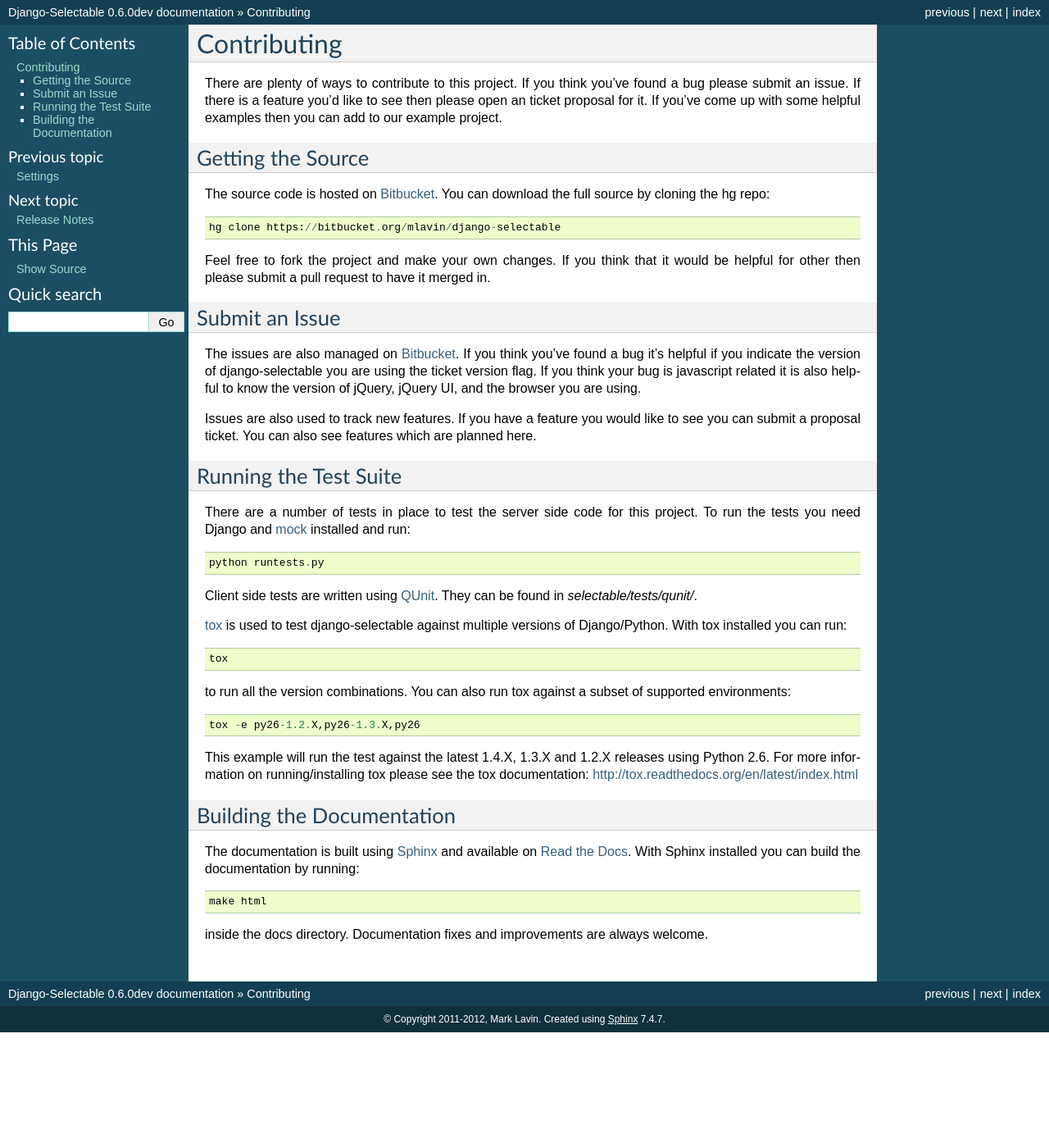
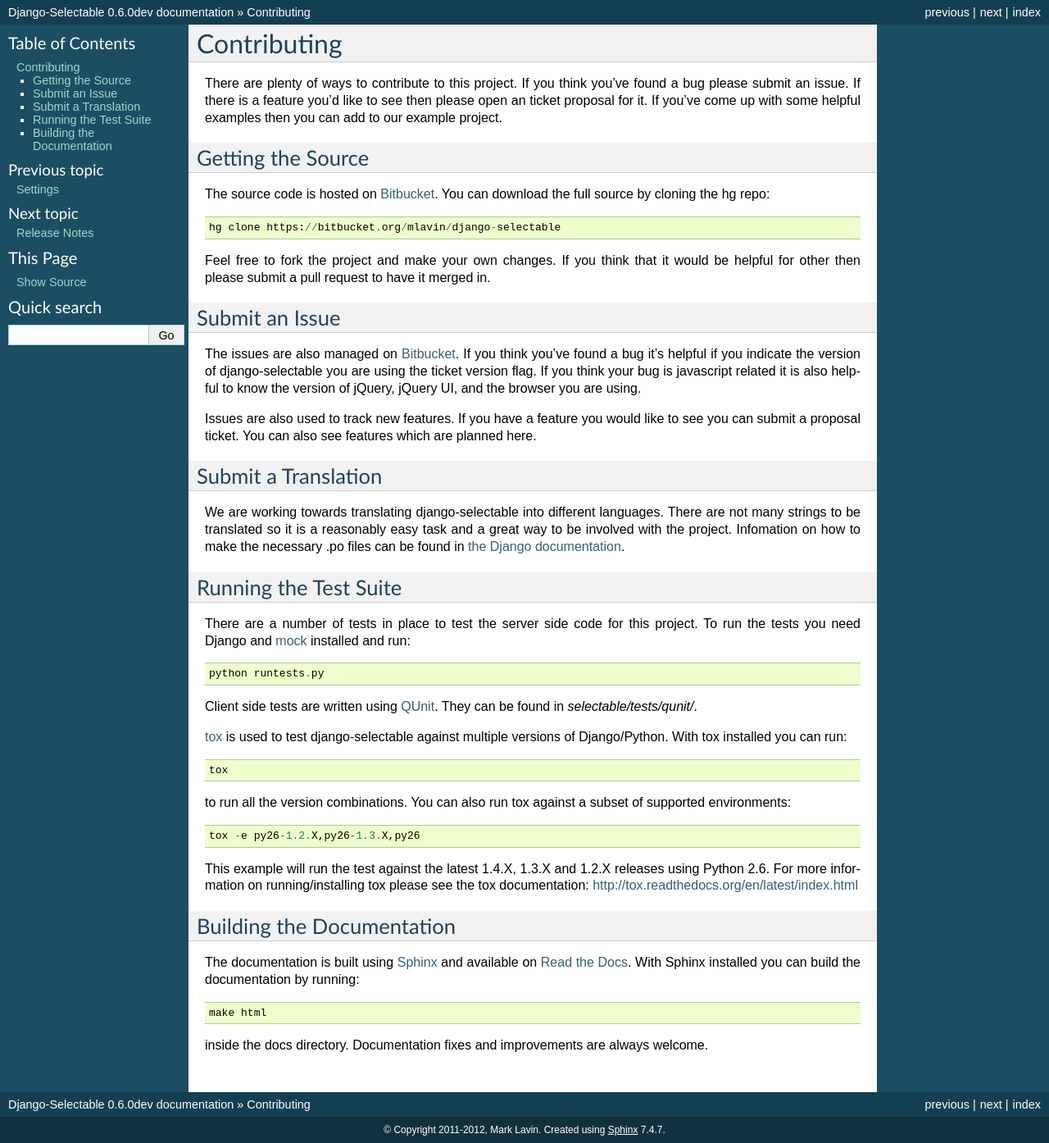
Before and after one commit to mlavin/django-selectable, a Sphinx documentation site: the page built from docs/contribute.rst, in a window 1280 px wide. Shown: the whole page at 82% size. Built offline with Sphinx 7.4.7, drawn with Linux system fonts in a browser that asks for light colours; before the commit the page ends 1259 px from its top, so only the background shows below that.

Commit message:
Adding docs on translations and release notes. Adding Felipe Prenholato to the authors.

```diff
--- a/AUTHORS.txt
+++ b/AUTHORS.txt
@@ -7,6 +7,7 @@ The following people who have contributed to django-selectable:
 Colin Copeland
 David Ray
 Dan Poirier
+Felipe Prenholato
 Rick Testore
 Karen Tracey
 
--- a/docs/contribute.rst
+++ b/docs/contribute.rst
@@ -31,6 +31,15 @@ also helpful to know the version of jQuery, jQuery UI, and the browser you are u
 
 Issues are also used to track new features. If you have a feature you would like to see
 you can submit a proposal ticket. You can also see features which are planned here.
+
+
+Submit a Translation
+--------------------------------------
+
+We are working towards translating django-selectable into different languages. There
+are not many strings to be translated so it is a reasonably easy task and a great way
+to be involved with the project. Infomation on how to make the necessary .po files
+can be found in `the Django documentation <https://docs.djangoproject.com/en/1.4/topics/i18n/translation/#message-files>`_.
 
 
 Running the Test Suite
--- a/docs/releases.rst
+++ b/docs/releases.rst
@@ -3,6 +3,11 @@ Release Notes
 
 v0.6.0 (Released TBD)
 --------------------------------------
+
+Features
+_________________
+
+- Initial translations (pt_BR). Thanks to Felipe Prenholato for the patch.
 
 
 Backwards Incompatible Changes
```
